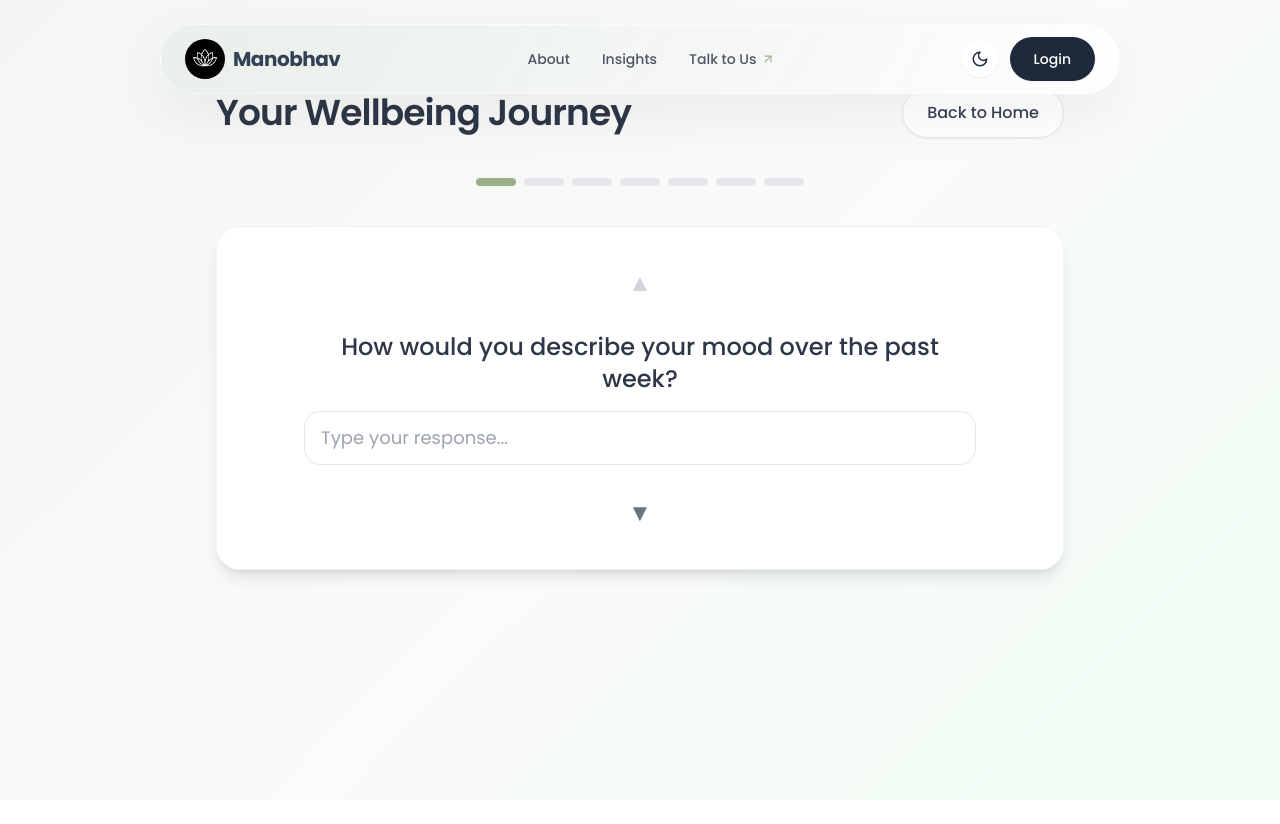
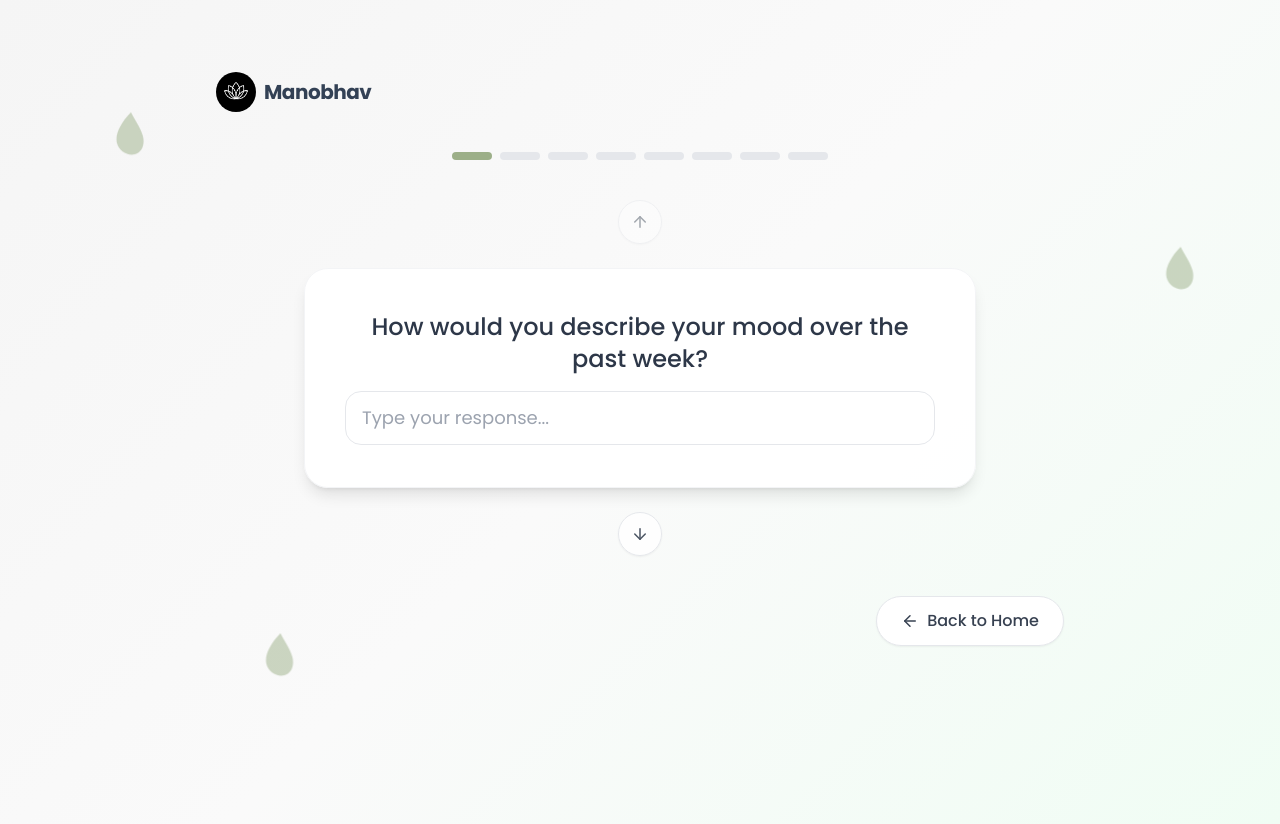
Before and after one commit to Shashank-Shukla/Manobhav, a React (Vite) app in the folder Frontend/manobhav-ui/: page / in a window 1280 px wide. Both pictures are taken after a click on the button "Get Started". Before the commit the page ends 800 px from the top, so only its background shows below. Built offline with nearby package versions, Linux system fonts and the light colour scheme.

Commit message:
Refine journey builder UX and default light theme

```diff
--- a/Frontend/manobhav-ui/src/App.tsx
+++ b/Frontend/manobhav-ui/src/App.tsx
@@ -19,7 +19,7 @@ export default function App() {
   const [themeMode, setThemeMode] = useState<ThemeMode>(() => {
     const stored = localStorage.getItem('manobhav-theme');
     if (stored === 'light' || stored === 'dark') return stored;
-    return window.matchMedia && window.matchMedia('(prefers-color-scheme: dark)').matches ? 'dark' : 'light';
+    return 'light'; // default to light mode
   });
 
   useEffect(() => {
@@ -37,7 +37,9 @@ export default function App() {
     <div className="font-[Poppins] min-h-screen text-[color:var(--text-color)] selection:bg-[#D6A2AD] selection:text-white">
       <div className="fixed inset-0 bg-[var(--bg-gradient)] -z-50" />
 
-      <NavBar onNavigate={setCurrentView} themeMode={themeMode} onToggleTheme={toggleTheme} />
+      {currentView !== 'journey' && (
+        <NavBar onNavigate={setCurrentView} themeMode={themeMode} onToggleTheme={toggleTheme} />
+      )}
 
       <main className="min-h-screen pt-6">
         {currentView === 'home' && (
--- a/Frontend/manobhav-ui/src/pages/JourneyPage.tsx
+++ b/Frontend/manobhav-ui/src/pages/JourneyPage.tsx
@@ -1,7 +1,10 @@
 import { useMemo, useState } from 'react';
+import { ArrowLeft, ArrowUp, ArrowDown } from 'lucide-react';
+import type { WheelEvent } from 'react';
 import questionsData from '../assets/journey-questions.json';
 import { Text } from '../shared/primitives/Text';
 import { Button } from '../shared/primitives/Button';
+import { Logo } from '../shared/Logo';
 
 type Question = { id: number; text: string };
 
@@ -11,18 +14,21 @@ type JourneyPageProps = {
 
 export function JourneyPage({ onBackHome }: JourneyPageProps) {
   const questions = useMemo(() => questionsData as Question[], []);
-  const [current, setCurrent] = useState(0);
+  const [current, setCurrent] = useState(0); // includes final submit step
   const [answers, setAnswers] = useState<string[]>(Array(questions.length).fill(''));
 
+  const totalSteps = questions.length + 1; // last step is submit card
   const atFirst = current === 0;
-  const atLast = current === questions.length - 1;
+  const atLast = current === totalSteps - 1;
 
   const goPrev = () => !atFirst && setCurrent((i) => i - 1);
   const goNext = () => !atLast && setCurrent((i) => i + 1);
 
   const onChange = (val: string) => {
     const next = [...answers];
+    if (current < questions.length) {
       next[current] = val;
+    }
     setAnswers(next);
   };
 
@@ -31,15 +37,48 @@ export function JourneyPage({ onBackHome }: JourneyPageProps) {
     onBackHome();
   };
 
+  const handleWheel = (e: WheelEvent<HTMLDivElement>) => {
+    if (e.deltaY > 0) {
+      goNext();
+    } else if (e.deltaY < 0) {
+      goPrev();
+    }
+  };
+
+  const floatingLeaves = [
+    { top: '12%', left: '8%', delay: '0s', duration: '8s' },
+    { top: '28%', right: '6%', delay: '1s', duration: '10s' },
+    { bottom: '18%', left: '20%', delay: '2s', duration: '9s' },
+  ];
+
   return (
-    <div className="max-w-4xl mx-auto px-6 py-16 animate-in fade-in">
-      <div className="flex justify-between items-center mb-10">
-        <Text variant="h2">Your Wellbeing Journey</Text>
-        <Button variant="secondary" onClick={onBackHome}>Back to Home</Button>
+    <div className="relative min-h-screen overflow-hidden bg-[var(--bg-gradient)] text-[color:var(--text-color)]" onWheel={handleWheel}>
+      {/* floating leaves */}
+      {floatingLeaves.map((pos, idx) => (
+        <svg
+          key={idx}
+          viewBox="0 0 80 120"
+          className="absolute w-12 h-12 opacity-50 animate-float-sway"
+          style={{
+            ...pos,
+            animationDuration: pos.duration,
+            animationDelay: pos.delay,
+          }}
+        >
+          <path
+            d="M40 5c10 20 25 40 30 60s-2 40-20 45-40-8-45-28 7-48 35-77Z"
+            fill="#9CAF88"
+          />
+        </svg>
+      ))}
+
+      <div className="max-w-4xl mx-auto px-6 py-12 animate-in fade-in">
+        <div className="flex items-center gap-3 mb-10">
+          <Logo onClick={onBackHome} />
         </div>
 
         <div className="flex gap-2 mb-10 justify-center">
-        {questions.map((_, idx) => (
+          {Array.from({ length: totalSteps }).map((_, idx) => (
             <div
               key={idx}
               className={`w-10 h-2 rounded-full transition-all ${idx === current ? 'bg-[#9CAF88]' : 'bg-gray-200'}`}
@@ -47,19 +86,20 @@ export function JourneyPage({ onBackHome }: JourneyPageProps) {
           ))}
         </div>
 
-      <div className="bg-white/90 backdrop-blur-sm rounded-3xl shadow-lg border border-gray-100 p-10 flex flex-col items-stretch gap-8">
-        <div className="flex flex-col items-center gap-8">
+        <div className="flex flex-col items-center gap-6">
           <button
             onClick={goPrev}
             disabled={atFirst}
-            className="text-2xl text-gray-500 disabled:text-gray-300"
+            className="p-3 rounded-full bg-white/80 border border-gray-200 shadow-sm text-gray-600 disabled:opacity-50 hover:-translate-y-0.5 transition"
             aria-label="Previous question"
           >
-            ▲
+            <ArrowUp size={18} />
           </button>
 
-          <div className="w-full max-w-2xl">
-            <Text variant="h3" className="text-center mb-4">{questions[current].text}</Text>
+          <div className="w-full max-w-2xl bg-white/90 backdrop-blur-sm rounded-3xl shadow-lg border border-gray-100 p-10 min-h-[220px] flex items-center justify-center">
+            {current < questions.length ? (
+              <div className="w-full space-y-4">
+                <Text variant="h3" className="text-center">{questions[current].text}</Text>
                 <input
                   className="w-full border border-gray-200 rounded-2xl px-4 py-3 text-lg outline-none focus:border-[#9CAF88] focus:ring-2 focus:ring-[#9CAF88]/30"
                   value={answers[current]}
@@ -67,23 +107,42 @@ export function JourneyPage({ onBackHome }: JourneyPageProps) {
                   placeholder="Type your response..."
                 />
               </div>
+            ) : (
+              <div className="w-full flex flex-col items-center gap-4">
+                <Text variant="h3" className="text-center">Ready to share?</Text>
+                <Button variant="primary" onClick={onSubmit}>Submit</Button>
+              </div>
+            )}
+          </div>
 
           <button
             onClick={goNext}
             disabled={atLast}
-            className="text-2xl text-gray-500 disabled:text-gray-300"
+            className="p-3 rounded-full bg-white/80 border border-gray-200 shadow-sm text-gray-600 disabled:opacity-50 hover:translate-y-0.5 transition"
             aria-label="Next question"
           >
-            ▼
+            <ArrowDown size={18} />
           </button>
         </div>
 
-        {atLast && (
-          <div className="flex justify-center mt-6">
-            <Button variant="primary" onClick={onSubmit}>Submit</Button>
+        <div className="flex justify-end mt-10">
+          <Button variant="secondary" onClick={onBackHome} className="flex items-center gap-2">
+            <ArrowLeft size={18} />
+            Back to Home
+          </Button>
         </div>
-        )}
       </div>
+
+      <style>{`
+        @keyframes float-sway {
+          0% { transform: translateY(0) translateX(0); }
+          50% { transform: translateY(-12px) translateX(6px); }
+          100% { transform: translateY(0) translateX(0); }
+        }
+        .animate-float-sway {
+          animation: float-sway var(--dur, 9s) ease-in-out infinite;
+        }
+      `}</style>
     </div>
   );
 }
```
Lines whose indentation alone changed are shown as unchanged.
